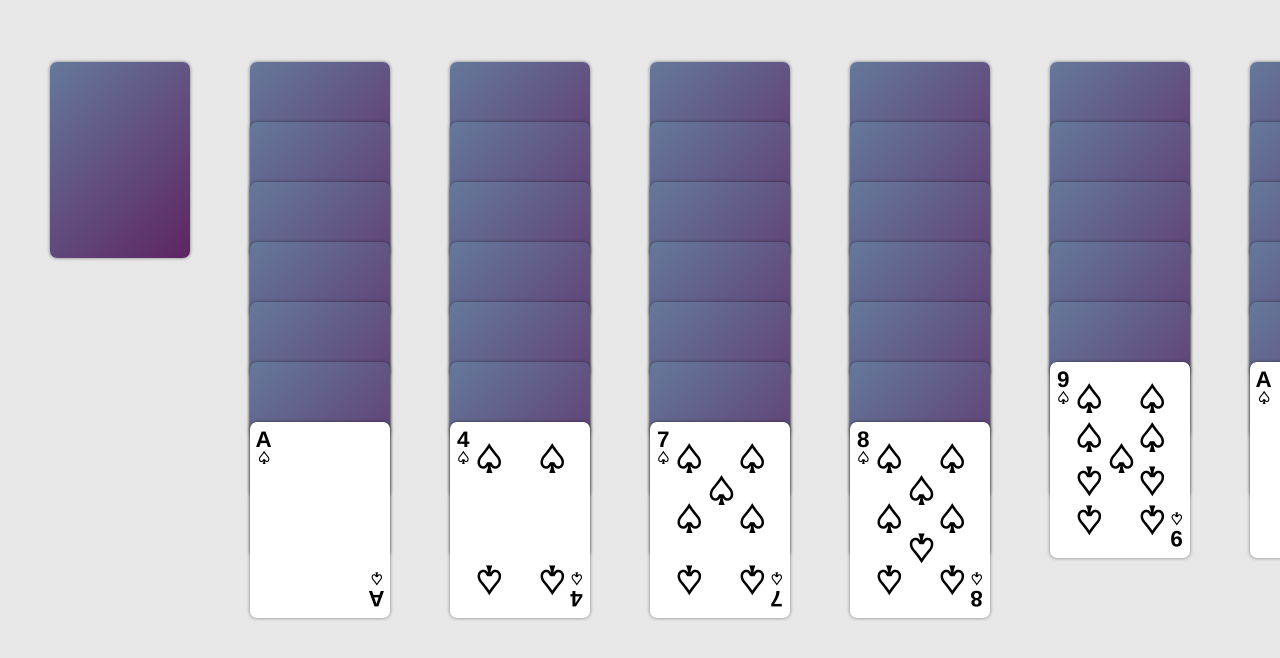
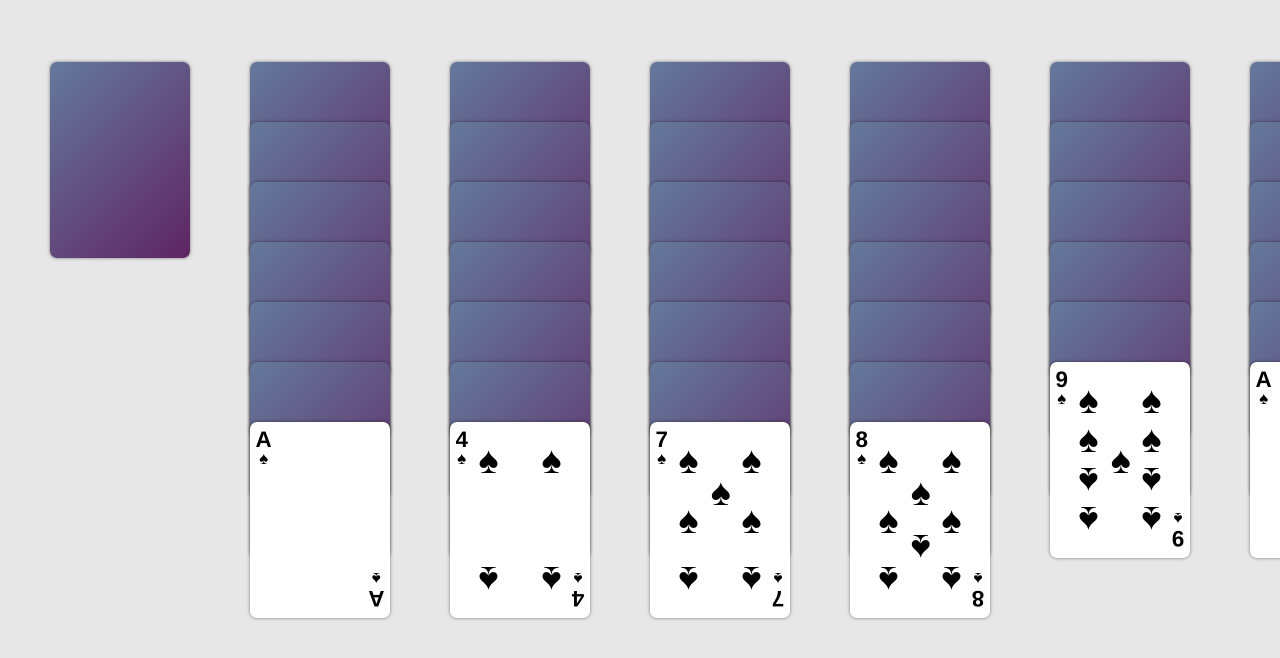
Before and after one commit to mestachs/besolitair, a React (Vite) app: page / in a window 1280 px wide. Shown: the top 658 px of the page. Built offline with nearby package versions, Linux system fonts and the light colour scheme.

Commit message:
Handle suite from k->1

```diff
--- a/src/App.jsx
+++ b/src/App.jsx
@@ -120,7 +120,6 @@ const possibleMoves = (card, game) => {
 };
 
 const moveCard = (game, move) => {
-  debugger;
   const newgame = cloneGame(game);
   const sourceDeck = newgame.decks[move.sourceDeck.id];
   const movedCards = sourceDeck.cards.slice(move.sourceCardIndex);
@@ -130,13 +129,53 @@ const moveCard = (game, move) => {
     last.visible = true;
   }
   movedCards.forEach((c) => newgame.decks[move.targetDeck.id].cards.push(c));
-  debugger;
   return newgame;
 };
 
+const checkSuiteCombined = (game) => {
+  for (let deck of game.decks) {
+    const last = lastCard(deck);
+    if (last && last.rank == 1) {
+      const candidateSuite = deck.cards.slice(
+        deck.cards.length - 13,
+        deck.cards.length
+      );
+      const allSameSuiteAndVisible = candidateSuite.every(
+        (c) => c.suit == last.suit && c.visible
+      );
+      const candidateRanks = candidateSuite.map((c) => c.rank);
+      const consecutive =
+        JSON.stringify(candidateRanks) ==
+        JSON.stringify([13, 12, 11, 10, 9, 8, 7, 6, 5, 4, 3, 2, 1]);
+      console.log(
+        "checkSuiteCombined",
+        allSameSuiteAndVisible,
+        candidateRanks,
+        "consecutive ?",
+        consecutive
+      );
+      if (allSameSuiteAndVisible && consecutive) {
+        debugger;
+        const newgame = cloneGame(game);
+        newgame.decks[deck.id].cards = newgame.decks[deck.id].cards.filter(
+          (c, index) => index < deck.cards.length - 13
+        );
+        const last = lastCard(newgame.decks[deck.id])
+        if (last) {
+          last.visible = true
+        }
+        return newgame;
+      }
+    }
+  }
+  return game;
+};
+
 function App() {
-  const [game, setGame] = useState(toGame(shuffle(generateSpideCards(1))));
-
+  const [game, setRawGame] = useState(toGame(shuffle(generateSpideCards(1))));
+  const setGame = (game) => {
+    setRawGame(checkSuiteCombined(game));
+  };
   const distributeRemainingCards = () => {
     const newGame = cloneGame(game);
 
--- a/src/components/Card.jsx
+++ b/src/components/Card.jsx
@@ -8,7 +8,7 @@ const suites = {
     color: "red",
   },
   spades: {
-    symbol: "\u2664",
+    symbol: "\u2660",
     name: "pique",
     color: "black",
   },
@@ -26,13 +26,17 @@ const suites = {
 
 const ranks = { 11: "J", 12: "Q", 13: "K", 1: "A" };
 
+const defaultHighlight = {boxShadow: "rgb(131, 227, 247) 0px 0px 7px 9px"}
+
 // heavily inspired by  https://github.com/zachwaugh/Helveticards
 
 const scale = "scale(0.7, 0.7)";
 
-const Card = ({ id, suit, rank, visible, disabled, onClick }) => {
+const Card = ({ id, suit, rank, visible, disabled, highlighted, onClick }) => {
   const suite = suites[suit];
   const rankLabel = ranks[rank] || rank;
+
+  const highlight = highlighted ? defaultHighlight : {}
 
   const handleClick = () => {
     onClick({ id, suit, rank, visible });
@@ -79,7 +83,7 @@ const Card = ({ id, suit, rank, visible, disabled, onClick }) => {
 
   return (
     <div onClick={handleClick}>
-      <div className="card" style={{ color: suite.color, transform: scale }}>
+      <div className="card" style={{ color: suite.color, transform: scale, ...highlight }}>
         <div className="front">
           <div className="corner top">
             <span className="number">{rankLabel}</span>
```
Also changed, not shown: 1 other file (tests, documents, lock files or other folders).
